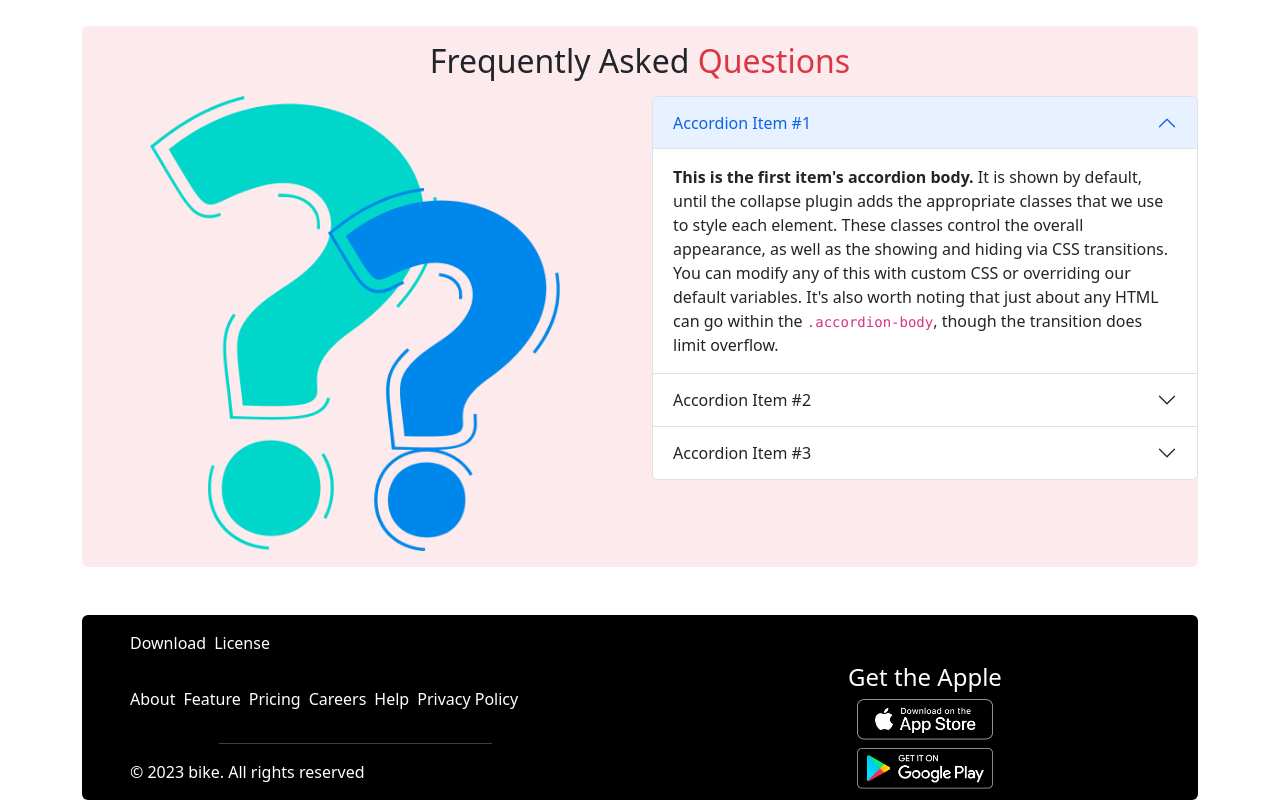
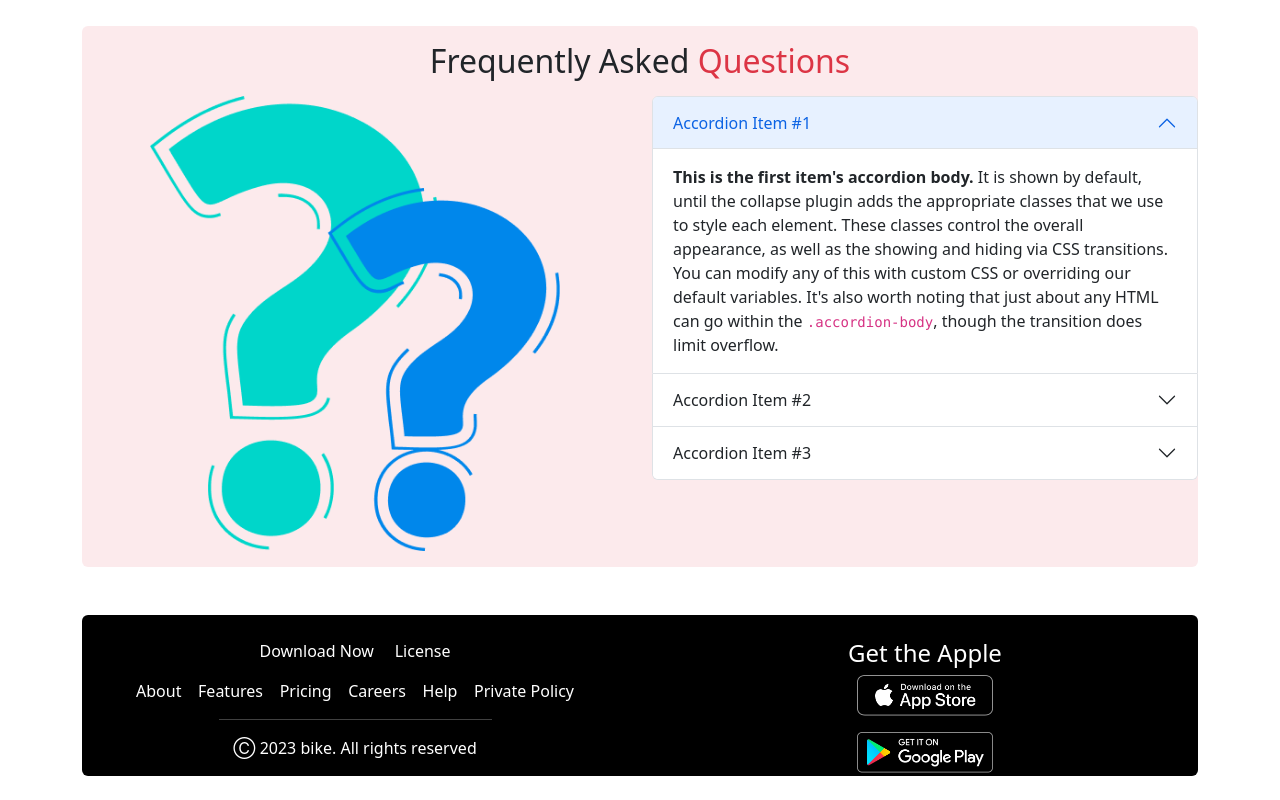
Before and after one commit to MuhammadEnamulHaque79/module_14_biker_zone, a plain HTML site: page index.html in a window 1280 px wide. Shown: the part 1982-2782 px from the top of the page. After the commit the page ends 2758 px from the top, so only its background shows below. Drawn offline with nearby package versions, Linux system fonts and the light colour scheme.

Commit message:
finally submition

```diff
--- a/index.html
+++ b/index.html
@@ -332,38 +332,23 @@
 
     <!-- footer section -->
     <footer class="bg-black text-white rounded mt-5">
-        <div class="row row-cols-1 row-cols-md-2 mt-3">
-            <div class="col">
-                <div class="d-flex ms-5 my-3">
-                    <p class="me-2">Download</p>
-                    <p>License</p>
-                </div>
+        <div class="row row-cols-1 row-cols-md-2 mt-3 d-flex">
+            <div class="col text-md-center mt-4">
+                    <p>Download Now &nbsp;&nbsp;&nbsp; License</p>
+                    <p>About &nbsp;&nbsp; Features &nbsp;&nbsp; Pricing &nbsp;&nbsp; Careers &nbsp;&nbsp; Help &nbsp;&nbsp; Private Policy </p>
+                    <hr class="w-50 mx-auto bg-warning">
+                    <p>&#9400 2023 bike. All rights reserved</p>
+            </div>
 
-                <div class="d-flex ms-5">
-                    <p class="me-2">About</p>
-                    <p class="me-2">Feature</p>
-                    <p class="me-2">Pricing</p>
-                    <p class="me-2">Careers</p>
-                    <p class="me-2">Help</p>
-                    <p>Privacy Policy</p>
-                </div>
-
-                <hr class="w-50 mx-auto bg-warning">
-                <p class="ms-5">© 2023 bike. All rights reserved</p>
-            </div>
-            <div class="col mt-5 text-center">
+            <div class="col d-flex flex-column align-items-center mt-4">
                 <h4>Get the Apple</h4>
-                <div>
-                    <img class="w-25" src="images/ios.png" alt="">
-                </div>
-                <div class="mt-2">
-                    <img class="w-25" src="images/android.png" alt="">
-                </div>
+                <img class="w-25" src="images/ios.png" alt="">
+                <img class="w-25 mt-3" src="images/android.png" alt="">
             </div>
         </div>
     </footer>
 
-    <!-- bootstrap js linked here -->
+     <!-- bootstrap js linked here -->
     <script src="https://cdn.jsdelivr.net/npm/bootstrap@5.2.3/dist/js/bootstrap.bundle.min.js"
         integrity="sha384-kenU1KFdBIe4zVF0s0G1M5b4hcpxyD9F7jL+jjXkk+Q2h455rYXK/7HAuoJl+0I4"
         crossorigin="anonymous"></script>
```
